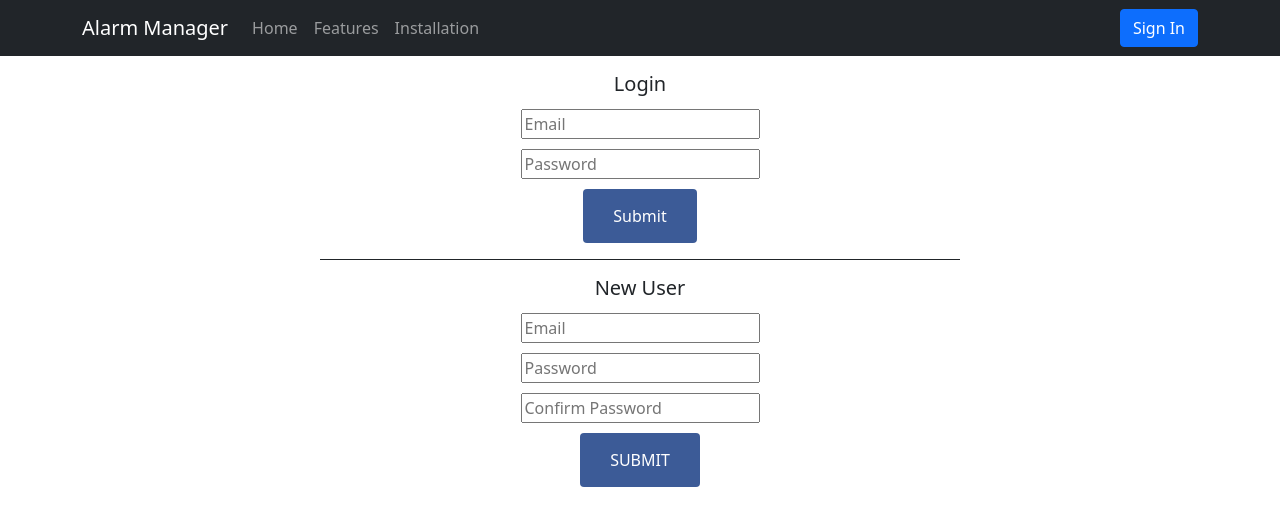
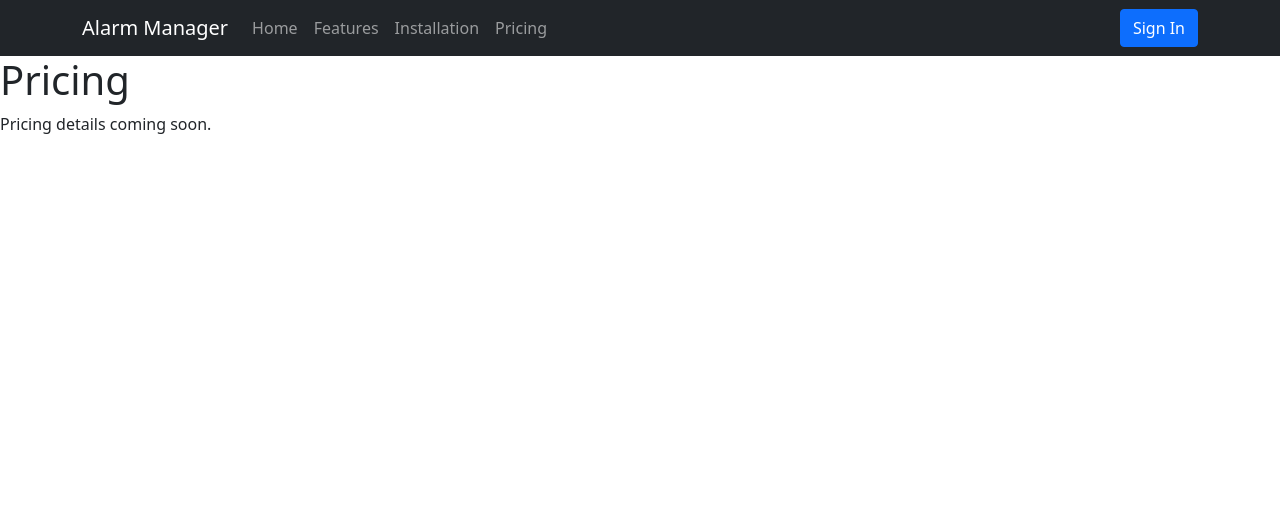
Before and after one commit to MitchStark10/alarm-manager, a React (Create React App) app in the folder client/: page /pricing in a window 1280 px wide. Before the commit this address led to /login. Shown: the top 526 px of the page. Built offline with nearby package versions, Linux system fonts and the light colour scheme.

Commit message:
placeholder for pricing page

```diff
--- a/client/src/App.tsx
+++ b/client/src/App.tsx
@@ -9,6 +9,7 @@ import SignOut from './components/user/SignOut';
 import Features from './pages/Features';
 import Installation from './pages/Installation';
 import LoginNewUserPage from './pages/LoginNewUserPage';
+import Pricing from './pages/Pricing';
 import LOGIN_STATES from './utils/LoginStates';
 
 function App() {
@@ -69,6 +70,9 @@ function App() {
                     <Route path="/installation">
                         <Installation />
                     </Route>
+                    <Route path="/pricing">
+                        <Pricing />
+                    </Route>
                     <Route path="/">
                         <AlarmList email={email} />
                     </Route>
--- a/client/src/components/Header.tsx
+++ b/client/src/components/Header.tsx
@@ -16,6 +16,7 @@ export default function Header({ userEmail }: HeaderProps) {
                         <Nav.Link href="/">Home</Nav.Link>
                         <Nav.Link href="/features">Features</Nav.Link>
                         <Nav.Link href="/installation">Installation</Nav.Link>
+                        <Nav.Link href="/pricing">Pricing</Nav.Link>
                     </Nav>
                     {userEmail ? (
                         <NavDropdown
--- /dev/null
+++ b/client/src/pages/Pricing.tsx
@@ -0,0 +1,10 @@
+import React from 'react';
+
+export default function Pricing() {
+    return (
+        <>
+            <h1>Pricing</h1>
+            <p>Pricing details coming soon.</p>
+        </>
+    );
+}
```
